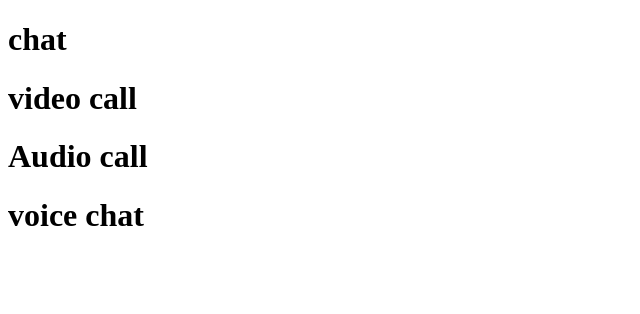
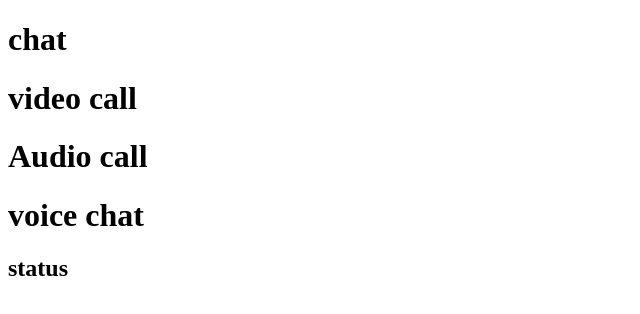
Before and after one commit to arshadpnd/whatsapp-test, a plain HTML site: page branch.html in a window 1280 px wide. Shown: the full height of the page, 0-640 px from the left. Drawn offline with Linux system fonts and the light colour scheme.

Commit message:
feature1 started

```diff
--- a/branch.html
+++ b/branch.html
@@ -10,5 +10,7 @@
     <h1>video call</h1>
     <h1>Audio call</h1>
     <h1>voice chat</h1>
+
+    <h2>status</h2>
 </body>
 </html>
```
